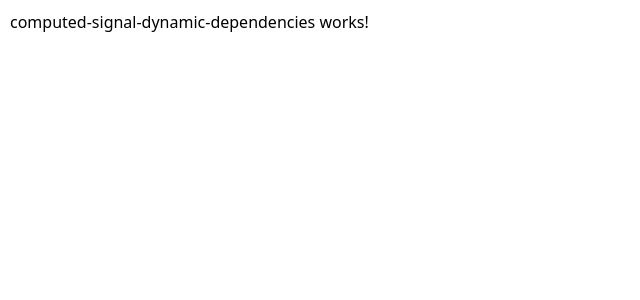
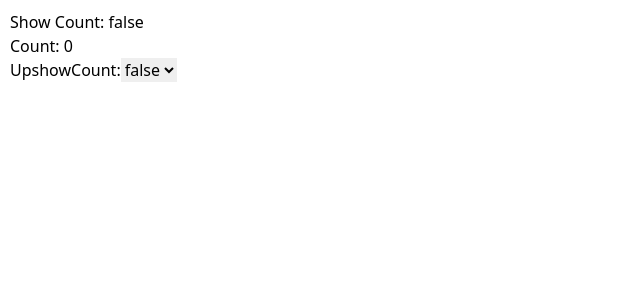
Before and after one commit to damiansire/angular-examples, an Angular app: page / in a window 1280 px wide. Shown: the top 300 px of the page, without its empty margins (0-640 px from the left). Built offline with nearby package versions, Linux system fonts and the light colour scheme.

Commit message:
feat: add computed signals dynamic dependencies

```diff
--- a/src/app/signals/4-computed-signal-dynamic-dependencies/computed-signal-dynamic-dependencies.component.html
+++ b/src/app/signals/4-computed-signal-dynamic-dependencies/computed-signal-dynamic-dependencies.component.html
@@ -1 +1,10 @@
-<p>computed-signal-dynamic-dependencies works!</p>
+<div>Show Count: {{ showCount() }}</div>
+<div>Count: {{ count() }}</div>
+
+<button (click)="upCount()">Up</button>
+
+<label for="showCount">showCount:</label>
+<select id="showCount" (change)="onShowCountChange($event)">
+  <option [value]="false">false</option>
+  <option [value]="true">true</option>
+</select>
--- a/src/app/signals/4-computed-signal-dynamic-dependencies/computed-signal-dynamic-dependencies.component.ts
+++ b/src/app/signals/4-computed-signal-dynamic-dependencies/computed-signal-dynamic-dependencies.component.ts
@@ -1,12 +1,29 @@
-import { Component } from '@angular/core';
+import { Component, computed, signal } from '@angular/core';
+import { count } from 'rxjs';
 
 @Component({
   selector: 'app-computed-signal-dynamic-dependencies',
   standalone: true,
   imports: [],
   templateUrl: './computed-signal-dynamic-dependencies.component.html',
-  styleUrl: './computed-signal-dynamic-dependencies.component.css'
+  styleUrl: './computed-signal-dynamic-dependencies.component.css',
 })
 export class ComputedSignalDynamicDependenciesComponent {
-
+  showCount = signal(false);
+  count = signal(0);
+  conditionalCount = computed(() => {
+    if (this.showCount()) {
+      return `The count is ${count()}.`;
+    } else {
+      return 'Nothing to see here!';
+    }
+  });
+  upCount() {
+    this.count.update((currentCount: number) => currentCount + 1);
+  }
+  onShowCountChange(event: Event) {
+    const target = event.target as HTMLSelectElement;
+    const newValue = target.value === 'true';
+    this.showCount.set(newValue);
+  }
 }
```
